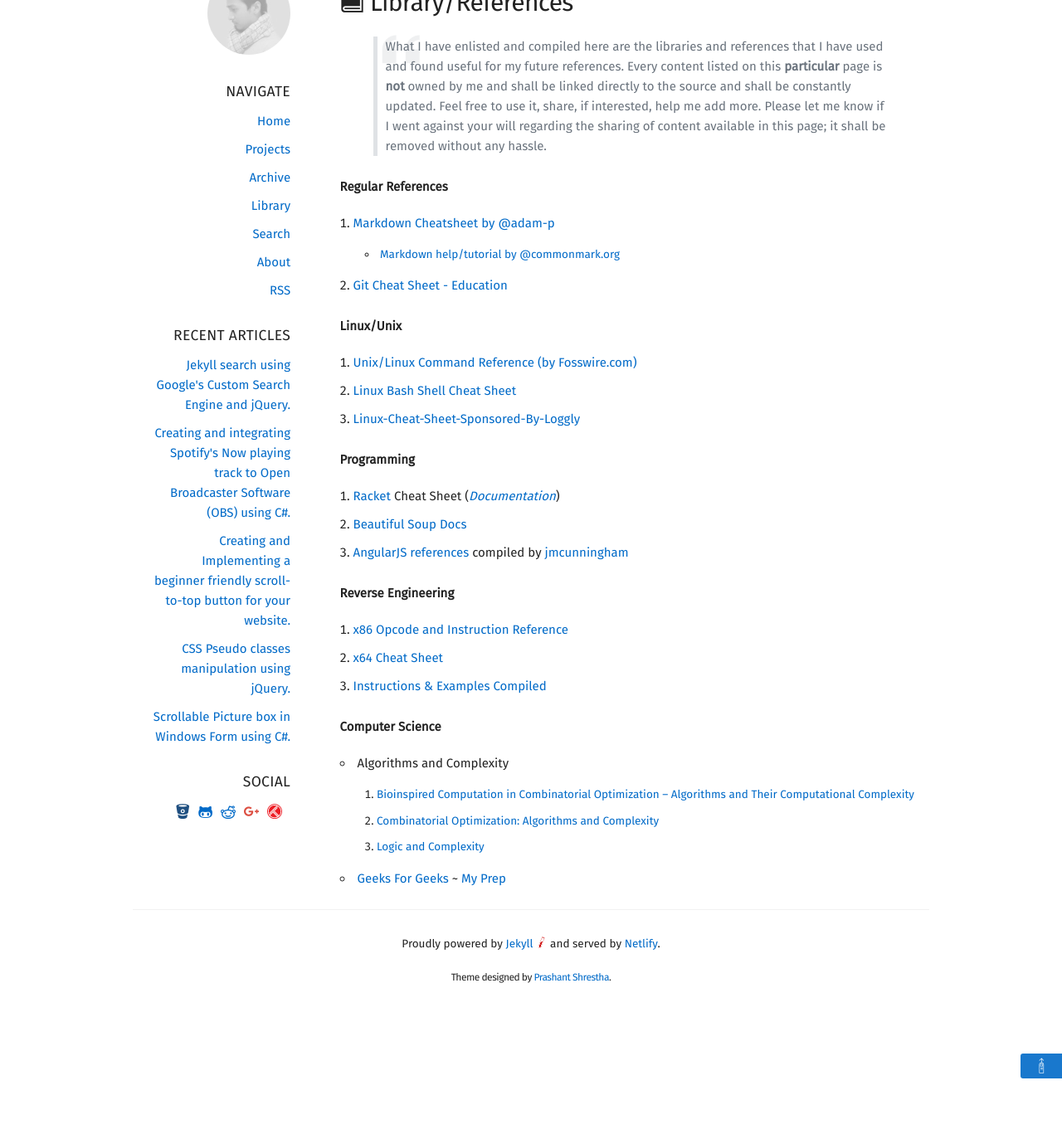
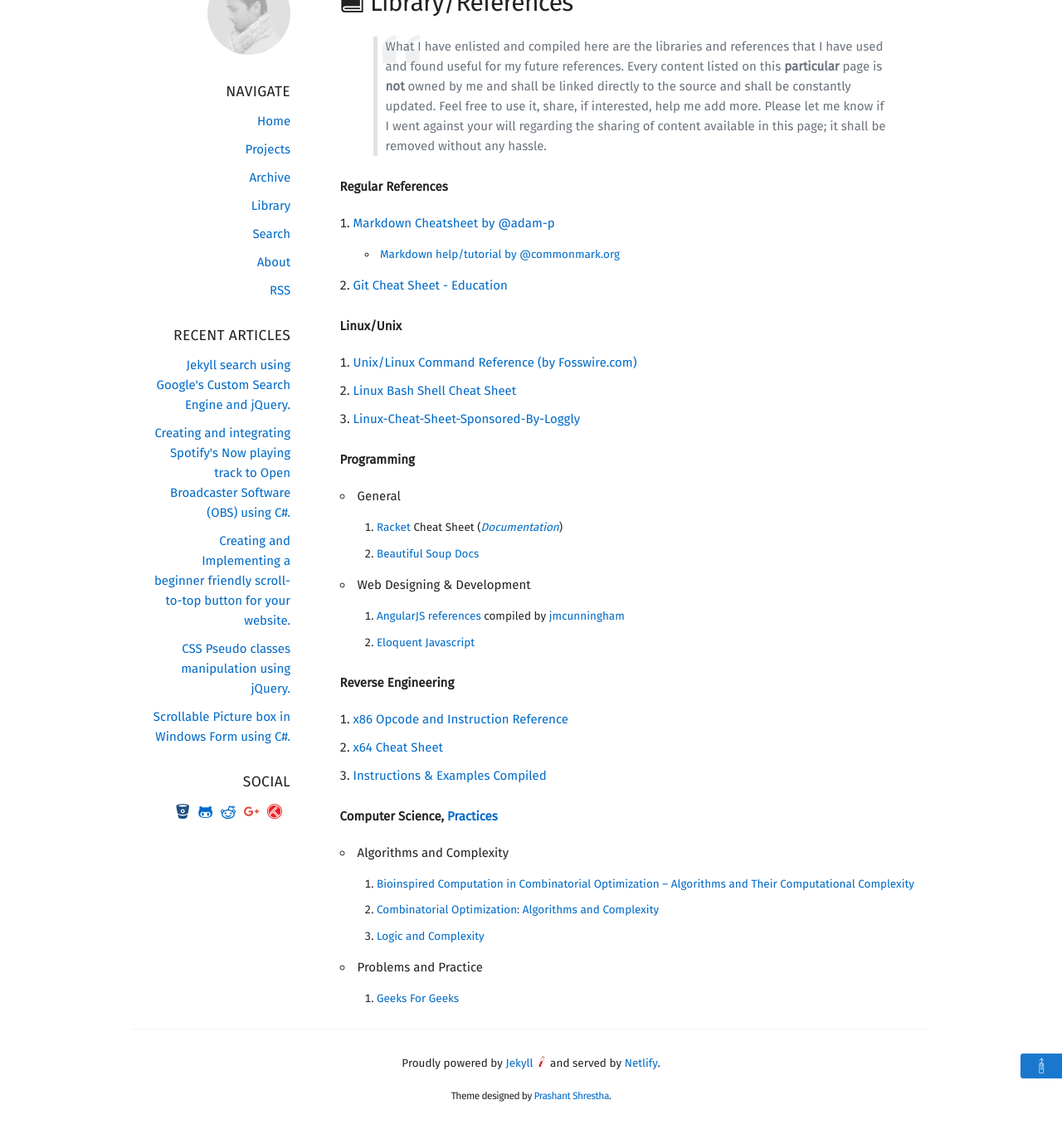
Before and after one commit to intern0t/personal-blog, a Jekyll site: the page built from library.md, in a window 1280 px wide and 1400 px high, scrolled down 232 px. Shown: the top 1367 px of the window at 83% size. Built offline with Jekyll 4.4.1, drawn with Linux system fonts in a browser that asks for light colours; nearby versions of some CDN libraries; some web fonts are replaced.

Commit message:
Added new library entries, new page edit, for now!

```diff
--- a/library.md
+++ b/library.md
@@ -19,18 +19,23 @@ permalink: /library/
 3. [Linux-Cheat-Sheet-Sponsored-By-Loggly](https://www.loggly.com/wp-content/uploads/2015/05/Linux-Cheat-Sheet-Sponsored-By-Loggly.pdf)
 
 ###### **Programming**
-1. [Racket](https://racket-lang.org/) Cheat Sheet ([*Documentation*](https://docs.racket-lang.org/racket-cheat/index.html))
-2. [Beautiful Soup Docs](https://readthedocs.org/projects/beautiful-soup-4/downloads/pdf/latest)
-3. [AngularJS references](https://github.com/jmcunningham/AngularJS-Learning) compiled by [jmcunningham](https://github.com/jmcunningham)
++ General
+  1. [Racket](https://racket-lang.org/) Cheat Sheet ([*Documentation*](https://docs.racket-lang.org/racket-cheat/index.html))
+  2. [Beautiful Soup Docs](https://readthedocs.org/projects/beautiful-soup-4/downloads/pdf/latest)
++ Web Designing & Development
+  1. [AngularJS references](https://github.com/jmcunningham/AngularJS-Learning) compiled by [jmcunningham](https://github.com/jmcunningham)
+  2. [Eloquent Javascript](http://eloquentjavascript.net/)
+
 
 ###### **Reverse Engineering**
 1. [x86 Opcode and Instruction Reference](http://ref.x86asm.net/)
 2. [x64 Cheat Sheet](https://cs.brown.edu/courses/cs033/docs/guides/x64_cheatsheet.pdf)
 3. [Instructions & Examples Compiled](https://scadahacker.com/library/Documents/Cheat_Sheets/Programming%20-%20x86%20Instructions%201.pdf)
 
-###### **Computer Science**
-* Algorithms and Complexity
+###### **Computer Science, [Practices](/cs-practice/)**
++ Algorithms and Complexity
   1. [Bioinspired Computation in Combinatorial Optimization – Algorithms and Their Computational Complexity](http://www.bioinspiredcomputation.com/self-archived-bookNeumannWitt.pdf)
   2. [Combinatorial Optimization: Algorithms and Complexity](https://www.amazon.com/Combinatorial-Optimization-Algorithms-Complexity-Computer-ebook/dp/B00C8UQZAO)
   3. [Logic and Complexity](http://www.springer.com/us/book/9781852335656)
-* [Geeks For Geeks](http://www.geeksforgeeks.org) ~ [My Prep](/cs-prep)
++ Problems and Practice
+  1. [Geeks For Geeks](http://www.geeksforgeeks.org)
```
Also changed, not shown: cspractice.md (+2 -2 lines).
